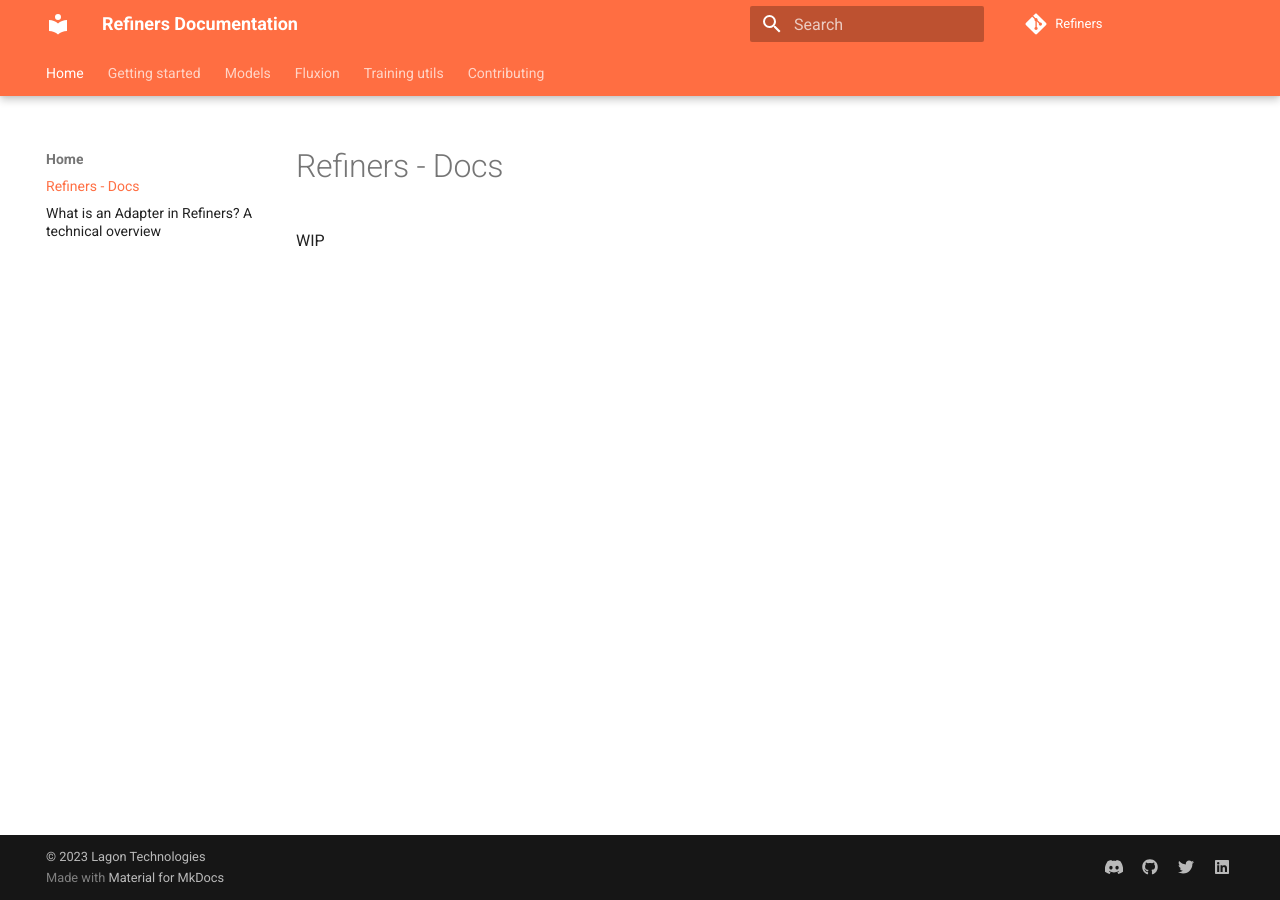
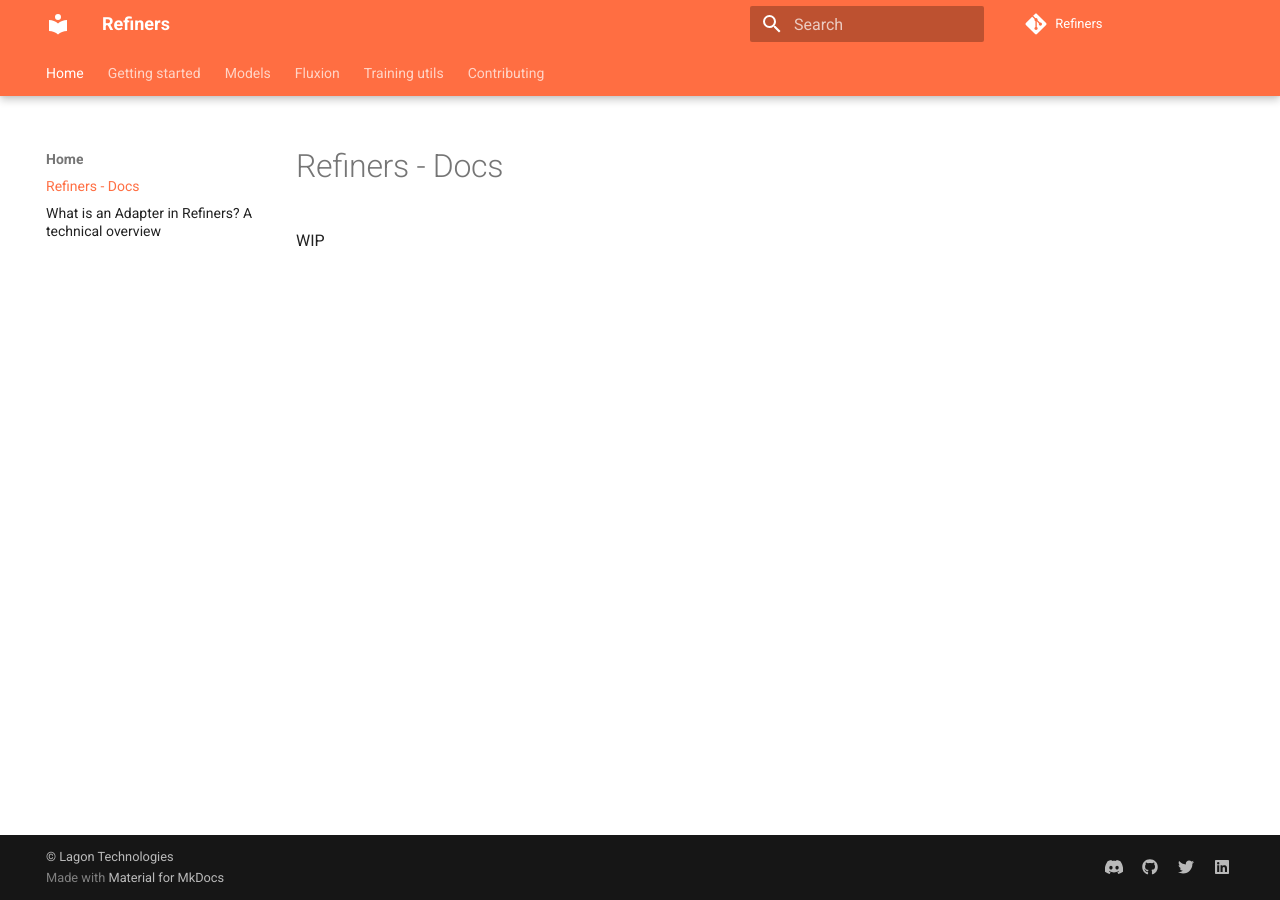
Before and after one commit to finegrain-ai/refiners, an MkDocs documentation site: the page built from docs/home/index.md, in a window 1280 px wide. Built offline with MkDocs 1.6.1 and Material for MkDocs 9.7.7, drawn with Linux system fonts in a browser that asks for light colours; comment, search, counter and statistics services are not loaded; some of the changed lines change nothing that is shown.

Commit message:
add extra fields

```diff
--- a/mkdocs.yml
+++ b/mkdocs.yml
@@ -1,4 +1,9 @@
-site_name: "Refiners Documentation"
+site_name: Refiners
+site_decription: A micro framework on top of PyTorch with first class citizen APIs for foundation model adaptation
+repo_name: Refiners
+repo_url: https://github.com/finegrain-ai/refiners
+edit_uri: edit/main/docs/
+copyright: © Lagon Technologies
 theme:
   favicon: assets/favicon.png
   name: material
@@ -32,9 +37,6 @@
     - training_utils/index.md
   - Contributing:
     - contributing/index.md
-repo_name: Refiners
-repo_url: https://github.com/finegrain-ai/refiners
-copyright: © 2023 Lagon Technologies
 extra:
   social:
     - icon: fontawesome/brands/discord
```
